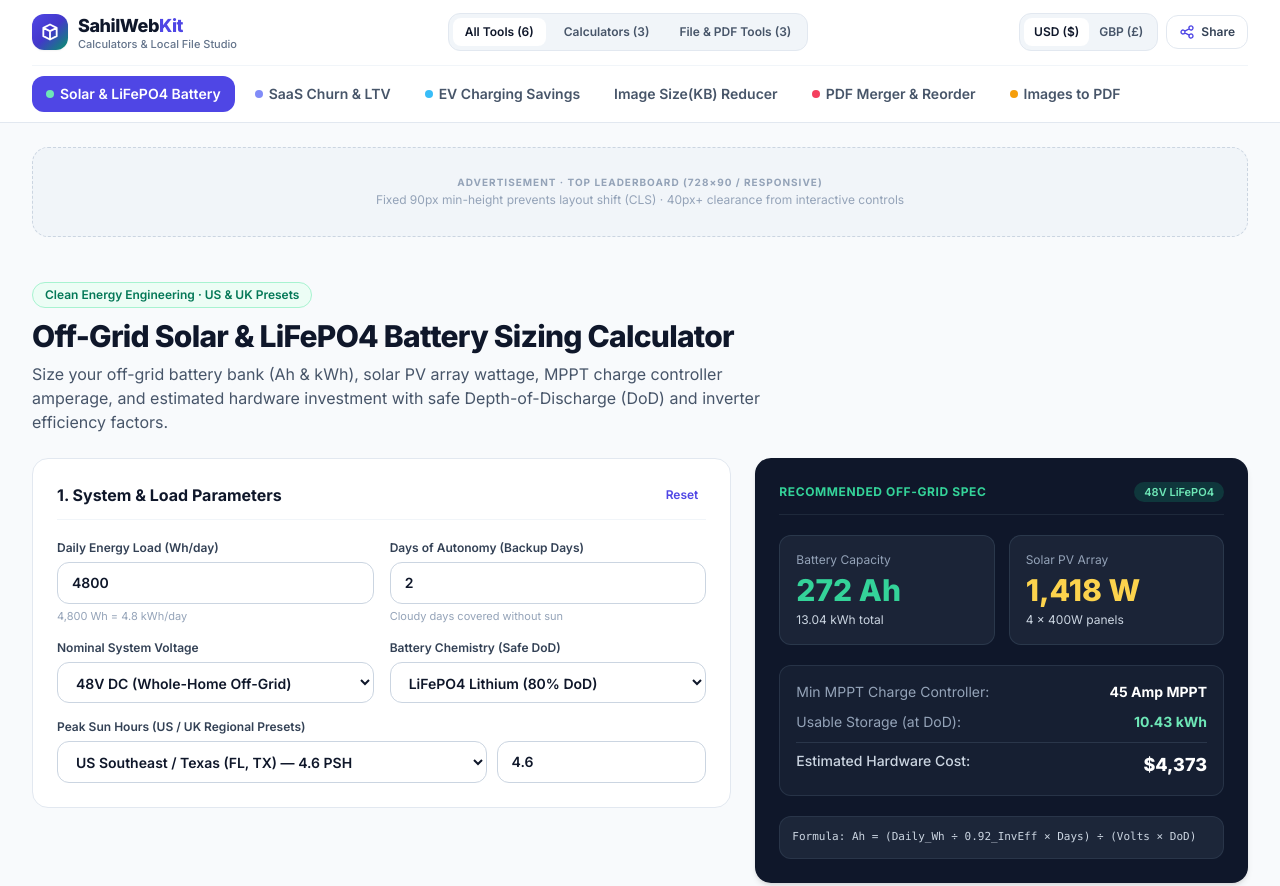
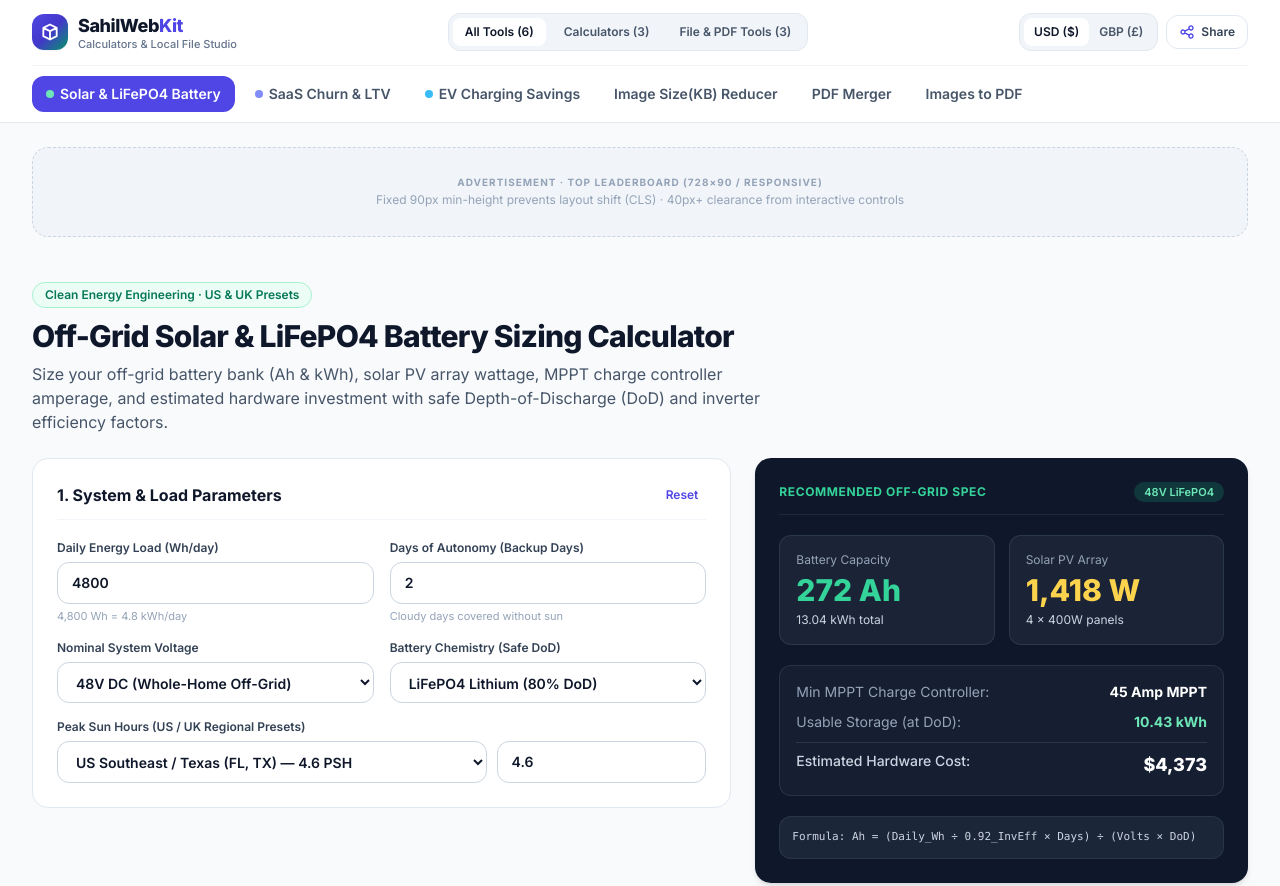
Before and after one commit to Sahil-Mor126125/Tools4u, a plain HTML site: page index.html in a window 1280 px wide. Shown: the top 886 px of the page. Drawn offline with nearby package versions, Linux system fonts and the light colour scheme.

Commit message:
Change PDF Merger link and add Image to PDF link
Updated links for PDF Merger and Image to PDF tools.

```diff
--- a/index.html
+++ b/index.html
@@ -101,14 +101,15 @@
           Image Size(KB) Reducer
         </a>
 
-        <a href="#pdf-merger" data-tool="pdf-merger" data-group="files" onclick="switchTool('pdf-merger', event)" class="tool-tab shrink-0 inline-flex items-center gap-1.5 px-3.5 py-2 rounded-xl text-xs sm:text-sm font-semibold transition-all text-slate-600 hover:bg-slate-100 hover:text-slate-900">
-          <span class="w-2 h-2 rounded-full bg-rose-500"></span>
-          PDF Merger &amp; Reorder
-        </a>
-        <a href="#img-to-pdf" data-tool="img-to-pdf" data-group="files" onclick="switchTool('img-to-pdf', event)" class="tool-tab shrink-0 inline-flex items-center gap-1.5 px-3.5 py-2 rounded-xl text-xs sm:text-sm font-semibold transition-all text-slate-600 hover:bg-slate-100 hover:text-slate-900">
-          <span class="w-2 h-2 rounded-full bg-amber-500"></span>
+        <a href="/pdf-merger" data-cat="files" class="tool-tab flex items-center gap-2 px-3.5 py-2 rounded-lg text-xs font-semibold text-slate-600 hover:bg-slate-100 whitespace-nowrap transition">
+          PDF Merger
+         </a>
+
+
+        <a href="/image-to-pdf" data-cat="files" class="tool-tab flex items-center gap-2 px-3.5 py-2 rounded-lg text-xs font-semibold text-slate-600 hover:bg-slate-100 whitespace-nowrap transition">
           Images to PDF
         </a>
+
       </nav>
     </div>
   </header>
```
